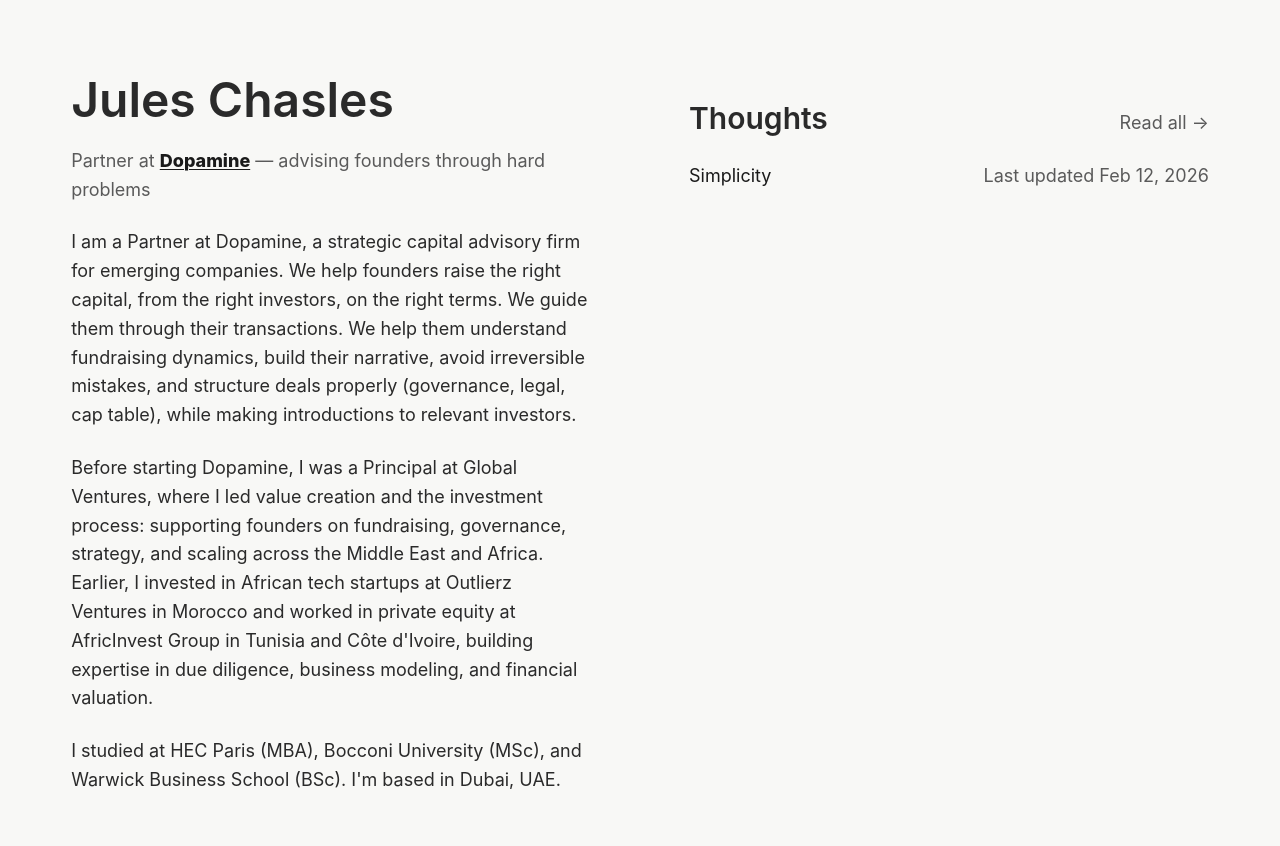
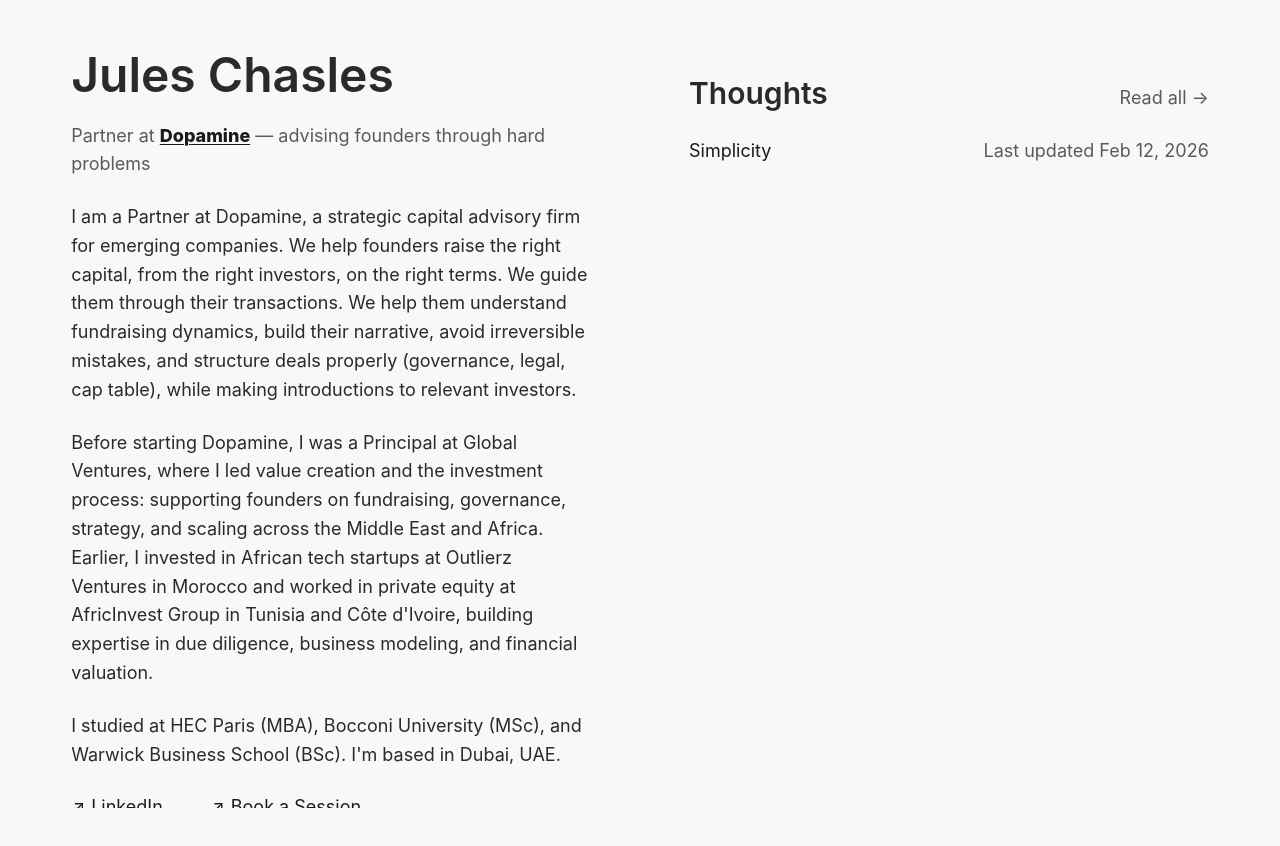
Before and after one commit to juleschasles/juleschasles-website, a Next.js app: page / in a window 1280 px wide. Shown: the top 846 px of the page. After the commit the page ends 816 px from the top, so only its background shows below. Built offline with nearby package versions, Linux system fonts and the light colour scheme.

Commit message:
Fix homepage scroll: set fixed height and overflow hidden on desktop

```diff
--- a/app/blog/[slug]/page.tsx
+++ b/app/blog/[slug]/page.tsx
@@ -66,7 +66,6 @@ export default async function BlogPost({ params }: { params: Promise<{ slug: str
           </a>
           <a
             href={linkedInShareUrl}
-            target="_blank"
             rel="noopener noreferrer"
             className="link-nav"
           >
--- a/app/blog/page.tsx
+++ b/app/blog/page.tsx
@@ -5,7 +5,7 @@ export default function BlogPage() {
   const posts = getAllPosts()
 
   return (
-    <main className="min-h-screen" style={{ padding: '5%' }}>
+    <main className="min-h-screen" style={{ padding: '3%' }}>
       <div style={{ maxWidth: '65ch' }}>
         <div className="text-sm mb-8 fixed-nav">
           <Link href="/" className="no-underline hover:opacity-70 transition-opacity">
@@ -27,7 +27,6 @@ export default function BlogPage() {
               <Link
                 key={post.slug}
                 href={`/blog/${post.slug}`}
-                target="_blank"
                 className="flex justify-between items-baseline gap-4 hover:opacity-70 transition-opacity no-underline"
               >
                 <span className="text-sm font-normal">{post.title}</span>
--- a/app/globals.css
+++ b/app/globals.css
@@ -179,10 +179,13 @@
     }
   }
 
-  @media (min-width: 1025px) {
+  @media (min-width: 1024px) {
     .home-main {
-      overflow: hidden;
       height: 100vh;
+      max-height: 100vh;
+      box-sizing: border-box;
+      overflow: auto !important;
+      height: auto !important;
     }
   }
 }
--- a/app/page.tsx
+++ b/app/page.tsx
@@ -6,8 +6,9 @@ export default function Home() {
 
   return (
     <main className="home-main" style={{
-      minHeight: '100vh',
-      padding: '5%'
+      height: '100vh',
+      padding: '3% 5% 0 5%',
+      overflow: 'hidden'
     }}>
 
       <div className="home-grid">
@@ -66,7 +67,6 @@ export default function Home() {
             <h2 className="text-sm font-semibold" style={{ margin: 0 }}>Thoughts</h2>
             <Link
               href="/blog"
-              target="_blank"
               className="text-xs text-[#5A5A5A] hover:text-[#2A2A2A] no-underline"
             >
               Read all →
@@ -81,7 +81,6 @@ export default function Home() {
                 <Link
                   key={post.slug}
                   href={`/blog/${post.slug}`}
-                  target="_blank"
                   className="flex justify-between items-baseline gap-4 hover:opacity-70 transition-opacity no-underline"
                 >
                   <span className="text-sm font-normal">{post.title}</span>
--- a/content/posts/simplicity.mdx
+++ b/content/posts/simplicity.mdx
@@ -12,7 +12,7 @@ Scott Adams makes this point in his writing. He noticed that simple writing is m
 
 The same logic runs through everything. Your branding doesn't need to be perfect before you launch. Your roadmap doesn't need fifty pages to be credible. A plan that gets followed beats a better plan that gets revised forever. Waiting for certainty is just another way to stay comfortable, and certainty never arrives anyway.
 
-I used to write fifty-page investment memos. Every risk mapped, every assumption explained, every scenario covered. We were so thorough we often never made the deal. The memo became the reason not to move. I replaced it with a simple scorecard and a short list of red flags. Take bitcoin. Scarce, decentralized, easy to transfer, one clear use case. Significant risks too — quantum computing, volatility, regulatory uncertainty. I know the risks. I decided the long-term upside outweighs them. I could be wrong. But a simple checklist compared against alternatives gave me a cleaner decision than any long memo ever did. The goal is not to eliminate uncertainty. It is to be at peace with it and move anyway.
+I used to write fifty-page investment memos. Every risk mapped, every assumption explained, every scenario covered. We were so thorough we often never made the deal. The memo became the reason not to move. I replaced it with a simple scorecard and a short list of red flags. Take bitcoin. Scarce, decentralized, easy to transfer, one clear use case. Significant risks too: quantum computing, volatility, regulatory uncertainty. I know the risks. I decided the long-term upside outweighs them. I could be wrong. But a simple checklist compared against alternatives gave me a cleaner decision than any long memo ever did. The goal is not to eliminate uncertainty. It is to be at peace with it and move anyway.
 
 This is what perfectionism actually is, most of the time. It is not a high standard. It is a way to stay in the preparation phase, where failure is not yet possible. Smart people fall into this trap more than most, because they can always find one more risk to map, one more scenario to model, one more reason to wait. The preparation becomes the product. Nothing ships.
 
```
